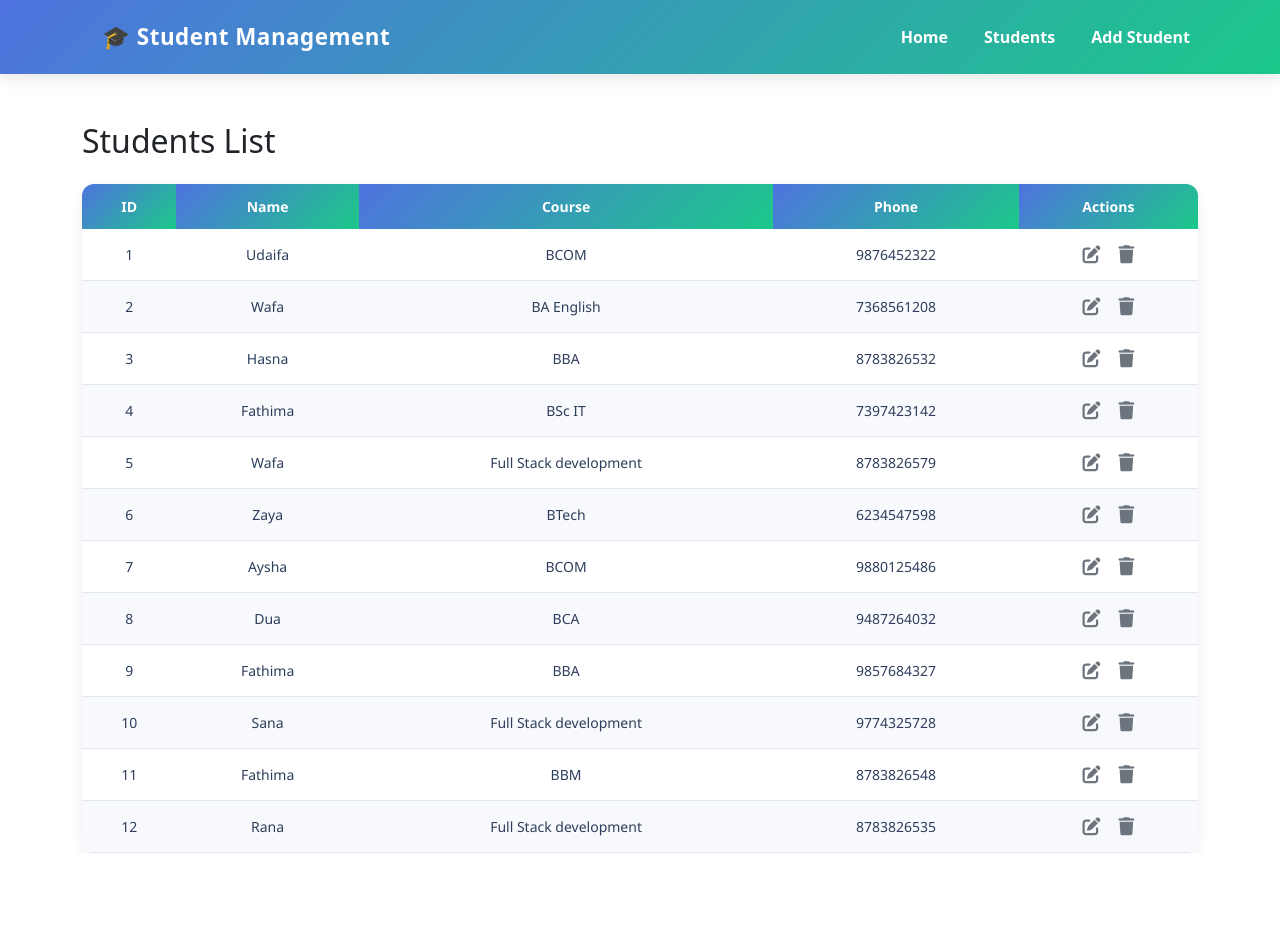
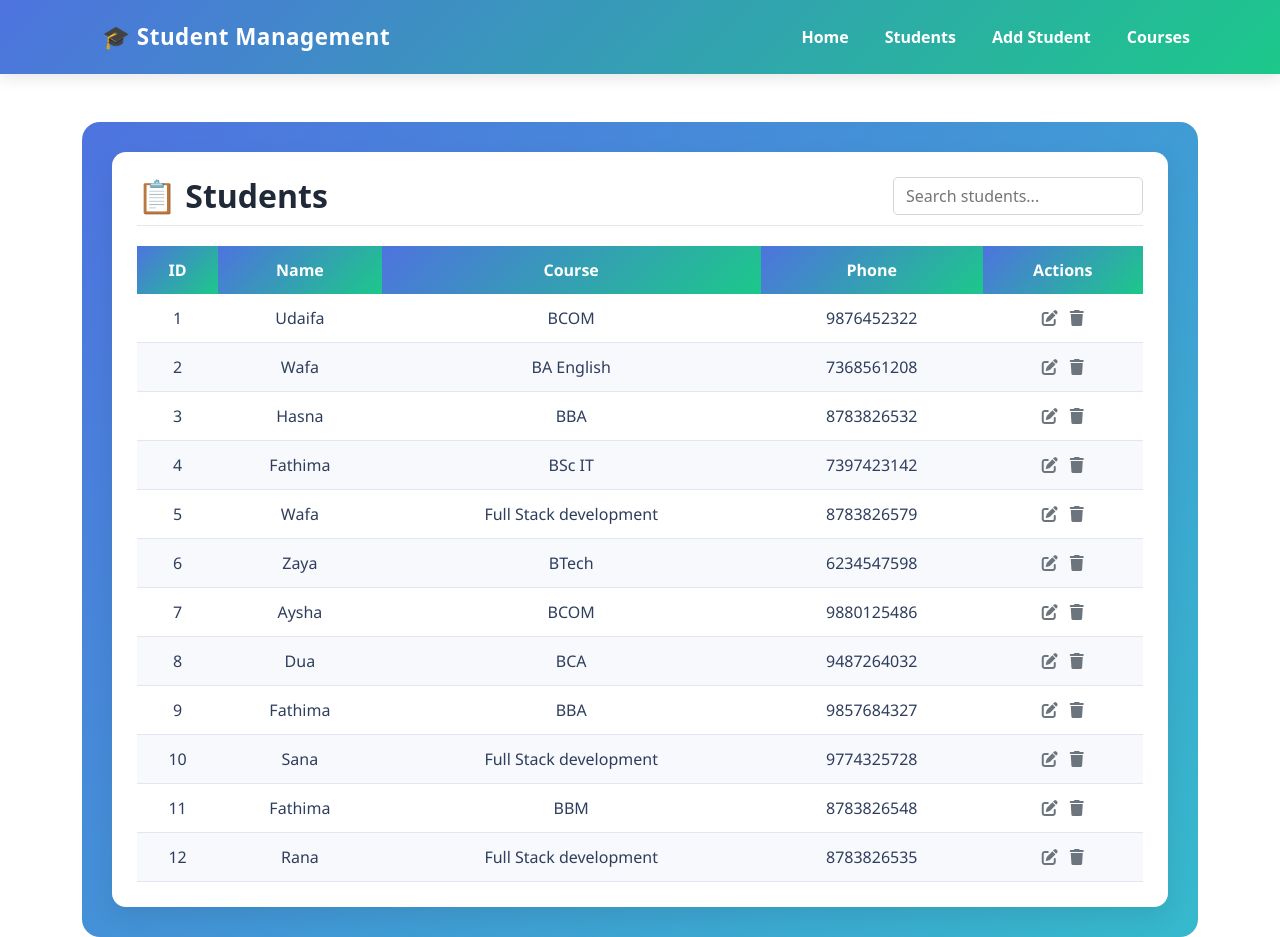
Before and after one commit to fsulthanaibrahim-hue/Week-3-Django-2, a Django app: page /students/ in a window 1280 px wide. Before the commit the page ends 853 px from the top, so only its background shows below. Run offline with Django 5.2, Linux system fonts and the light colour scheme; data comes from the database, SQL or seed files in the repository; both versions use the stored data as it was after the commit.

Commit message:
Week-3 Django-2

```diff
--- a/students/models.py
+++ b/students/models.py
@@ -9,3 +9,11 @@ class Student(models.Model):
 
     def __str__(self):
         return self.name
+
+
+class Course(models.Model):
+    name = models.CharField(max_length=100)
+    duration = models.CharField(max_length=50)
+
+    def __str__(self):
+        return self.name
--- a/students/templates/students/base.html
+++ b/students/templates/students/base.html
@@ -4,8 +4,12 @@
     <meta charset="UTF-8">
     <title>Student Management System</title>
 
-    <!-- Bootstrap CSS -->
-    <link href="https://cdn.jsdelivr.net/npm/bootstrap@5.3.2/dist/css/bootstrap.min.css" rel="stylesheet">
+     <!-- Bootstrap CSS (if not already included) -->
+    <link href="https://cdn.jsdelivr.net/npm/bootstrap@5.3.0/dist/css/bootstrap.min.css" rel="stylesheet">
+
+    <!-- Bootstrap Icons -->
+    <link href="https://cdn.jsdelivr.net/npm/bootstrap-icons@1.11.1/font/bootstrap-icons.css" rel="stylesheet">
+
 
     <style>
         /* Navbar Styling */
@@ -100,6 +104,9 @@
                 <li class="nav-item">
                     <a class="nav-link" href="{% url 'student_create' %}">Add Student</a>
                 </li>
+                <li class="nav-item">
+                    <a class="nav-link"  href="{% url 'course_list' %}">Courses</a>
+                </li>
             </ul>
         </div>
     </div>
--- a/students/templates/students/student_list.html
+++ b/students/templates/students/student_list.html
@@ -3,20 +3,54 @@
 {% block content %}
 
 <style>
+/* Page Wrapper */
+.page-wrapper {
+    background: linear-gradient(135deg, #4e73df, #36b9cc);
+    border-radius: 18px;
+    padding: 30px;
+}
+
+/* Card */
+.page-card {
+    background: #ffffff;
+    border-radius: 14px;
+    padding: 25px;
+    box-shadow: 0 10px 25px rgba(0, 0, 0, 0.08);
+}
+
+/* Header */
+.page-header {
+    display: flex;
+    justify-content: space-between;
+    align-items: center;
+    margin-bottom: 20px;
+    border-bottom: 1px solid #e5e7eb;
+    padding-bottom: 10px;
+}
+
+.page-header h2 {
+    font-weight: 700;
+    color: #1f2937;
+    margin: 0;
+}
+
+/* Search input */
+.search-input {
+    width: 250px;
+    padding: 6px 12px;
+    border-radius: 5px;
+    border: 1px solid #d1d5db;
+}
+
 /* Table Styling */
 table {
     width: 100%;
     border-collapse: collapse;
-    border-radius: 12px;
-    overflow: hidden;
-    background-color: #ffffff;
     font-family: 'Segoe UI', Tahoma, Geneva, Verdana, sans-serif;
-    font-size: 14px;
     color: #2e3e5c;
-    box-shadow: 0 4px 12px rgba(0,0,0,0.08);
 }
 
-/* Header */
+/* Table Head */
 thead th {
     background: linear-gradient(135deg, #4e73df, #1cc88a);
     color: #fff;
@@ -25,7 +59,7 @@ thead th {
     padding: 12px;
 }
 
-/* Body */
+/* Table Body */
 tbody td {
     padding: 12px;
     text-align: center;
@@ -44,8 +78,8 @@ tbody tr:hover {
 .action-icons {
     display: flex;
     justify-content: center;
-    gap: 18px;
-    font-size: 18px;
+    gap: 12px;
+    font-size: 16px;
 }
 
 .action-icons a {
@@ -54,24 +88,33 @@ tbody tr:hover {
 }
 
 .action-icons a:hover {
-    color: #000;
+    color: #1f2937;
 }
 
-/* Edit hover color */
+/* Specific hover colors */
 .action-icons .edit:hover {
     color: #4e73df;
 }
 
-/* Delete hover color */
 .action-icons .delete:hover {
     color: #e74a3b;
 }
 </style>
 
 <div class="container mt-5">
-    <h2 class="mb-4">Students List</h2>
+    <div class="page-wrapper">
+        <div class="page-card">
 
-    <table>
+            <!-- Header -->
+            <div class="page-header">
+                <h2>📋 Students</h2>
+                <input type="text" id="studentSearchInput" class="search-input" placeholder="Search students...">
+            </div>
+
+            <!-- Table -->
+            {% if students %}
+            <div class="table-responsive">
+                <table id="studentsTable">
                     <thead>
                         <tr>
                             <th>ID</th>
@@ -90,25 +133,47 @@ tbody tr:hover {
                             <td>{{ student.phone }}</td>
                             <td>
                                 <div class="action-icons">
-                        <a href="{% url 'student_edit' student.id %}"
-                           class="edit" title="Edit">
+                                    <a href="{% url 'student_edit' student.id %}" class="edit" title="Edit">
                                         <i class="fa-solid fa-pen-to-square"></i>
                                     </a>
-
-                        <a href="{% url 'student_delete' student.pk %}"
-                           class="delete" title="Delete">
+                                    <a href="{% url 'student_delete' student.id %}" class="delete" title="Delete" onclick="return confirm('Are you sure?')">
                                         <i class="fa-solid fa-trash"></i>
                                     </a>
                                 </div>
                             </td>
                         </tr>
-            {% empty %}
-            <tr>
-                <td colspan="5" class="text-center">No students found</td>
-            </tr>
                         {% endfor %}
                     </tbody>
                 </table>
             </div>
+            {% else %}
+                <p class="text-center text-muted mb-0">No students available</p>
+            {% endif %}
+
+        </div>
+    </div>
+</div>
+
+<script>
+    // Live search for students
+    const studentSearchInput = document.getElementById('studentSearchInput');
+    const studentsTable = document.getElementById('studentsTable');
+    const studentRows = studentsTable.getElementsByTagName('tr');
+
+    studentSearchInput.addEventListener('keyup', function() {
+        const filter = studentSearchInput.value.toLowerCase();
+        for (let i = 1; i < studentRows.length; i++) { // skip header row
+            const cells = studentRows[i].getElementsByTagName('td');
+            let match = false;
+            for (let j = 0; j < cells.length; j++) {
+                if (cells[j].textContent.toLowerCase().includes(filter)) {
+                    match = true;
+                    break;
+                }
+            }
+            studentRows[i].style.display = match ? '' : 'none';
+        }
+    });
+</script>
 
 {% endblock %}
--- a/students/urls.py
+++ b/students/urls.py
@@ -7,4 +7,9 @@ urlpatterns = [
     path('add/', views.student_create, name='student_create'),
     path('edit/<int:pk>/', views.student_update, name='student_edit'),  # ✅ This is important
     path('delete/<int:pk>/', views.student_delete, name='student_delete'),
+    path('courses/', views.course_list, name='course_list'),
+    path('courses/add/', views.course_create, name='course_create'),
+    path('courses/edit/<int:id>/', views.course_edit, name='course_edit'),   # edit
+    path('courses/delete/<int:id>/', views.course_delete, name='course_delete'), # delete
+    path('courses/<int:id>/students/', views.course_students, name='course_students'), # view students
 ]
--- a/students/views.py
+++ b/students/views.py
@@ -1,5 +1,5 @@
 from django.shortcuts import render, redirect, get_object_or_404
-from .models import Student
+from .models import Student, Course
 from .forms import StudentForm
 
 def home(request):
@@ -56,3 +56,53 @@ def student_update(request, pk):
         form = StudentForm(instance=student)  # Pre-fill form with student data
 
     return render(request, 'students/student_form.html', {'form': form})
+
+
+
+def course_list(request):
+    query = request.GET.get('q', '')
+    if query:
+        courses = Course.objects.filter(name__icontains=query)
+    else:
+        courses = Course.objects.all()
+    return render(request, 'students/course_list.html', {
+        'courses': courses
+    })
+
+
+def course_create(request):
+    if request.method == 'POST':
+        name = request.POST.get('name')
+        duration = request.POST.get('duration')
+
+        Course.objects.create(
+            name=name,
+            duration=duration
+        )
+        return redirect('course_list')
+
+    return render(request, 'students/course_form.html')
+
+
+# Edit course
+def course_edit(request, id):
+    course = get_object_or_404(Course, id=id)
+    if request.method == 'POST':
+        course.name = request.POST.get('name')
+        course.duration = request.POST.get('duration')
+        course.save()
+        return redirect('course_list')
+    return render(request, 'students/course_form.html', {'course': course})
+
+
+# Delete course
+def course_delete(request, id):
+    course = get_object_or_404(Course, id=id)
+    course.delete()
+    return redirect('course_list')
+
+# View students in course
+def course_students(request, id):
+    course = get_object_or_404(Course, id=id)
+    students = Student.objects.filter(course=course)
+    return render(request, 'students/course_students.html', {'course': course, 'students': students})
```
Also changed, not shown: students/admin.py (+8 -2 lines), students/templates/students/course_form.html (added, +59 -0 lines), students/templates/students/course_list.html (added, +134 -0 lines), students/templates/students/course_students.html (added, +32 -0 lines), students/templates/students/home.html (+22 -0 lines), db.sqlite3, students/migrations/0004_course.py (added). Lines whose indentation alone changed are shown as unchanged.
